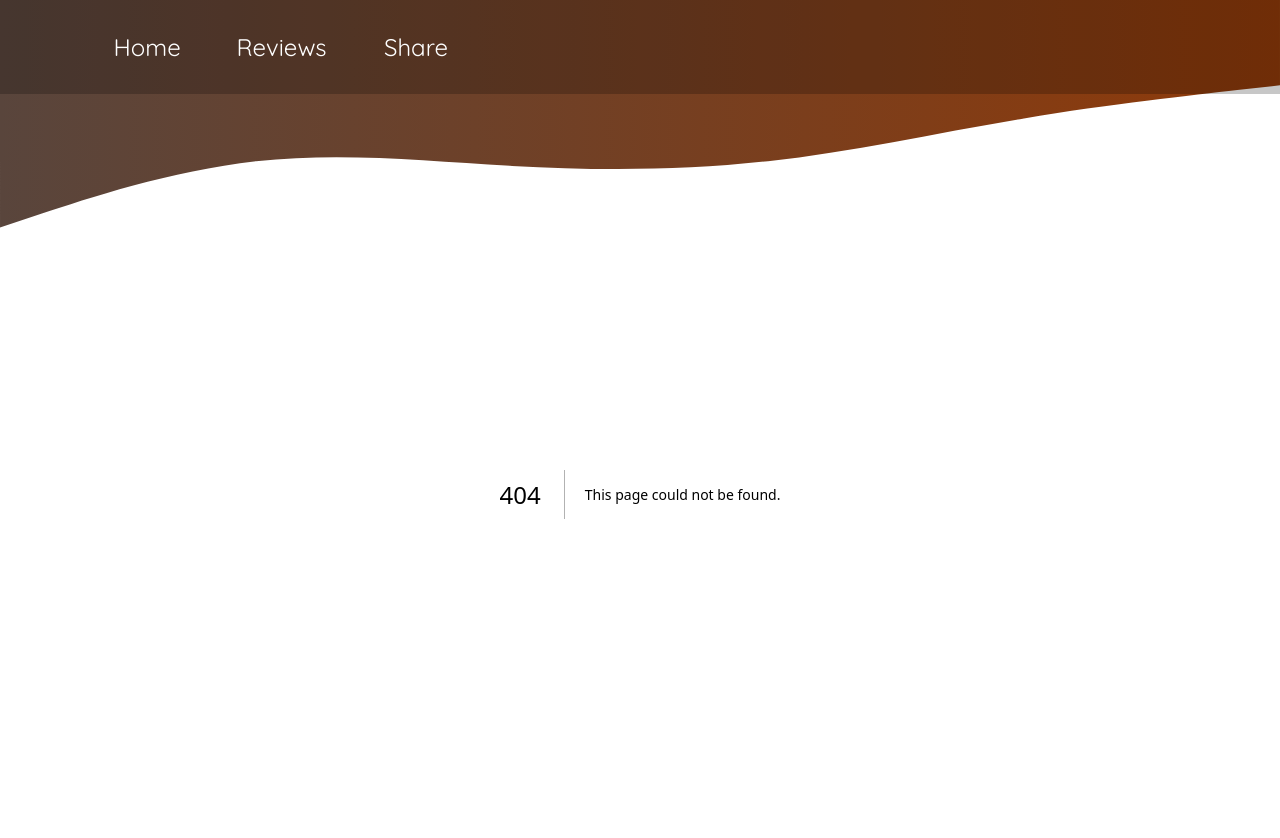
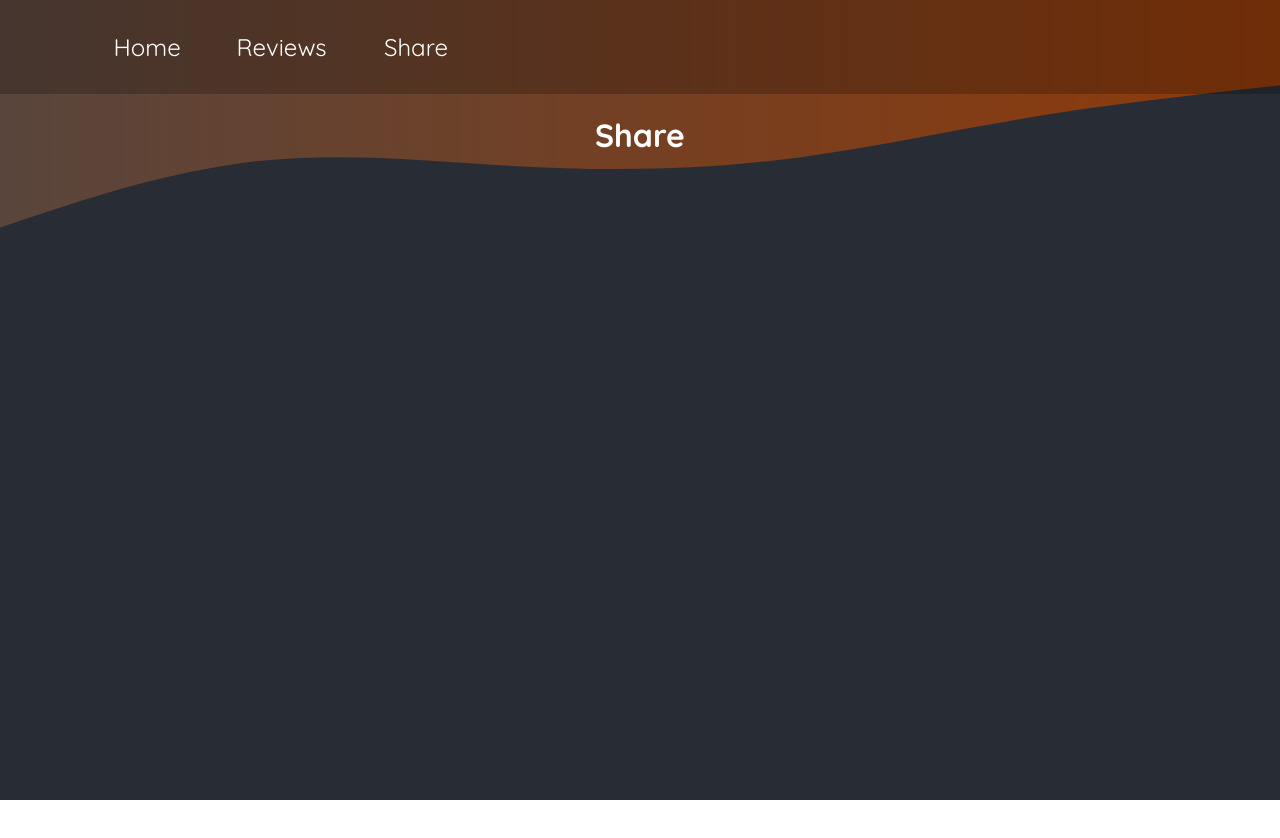
Before and after one commit to sean-xiao-zhao7/nextjs-meals, a Next.js app: page /share in a window 1280 px wide. Before the commit this address had no page. Shown: the top 838 px of the page. After the commit the page ends 800 px from the top, so only its background shows below. Built offline with nearby package versions, Linux system fonts and the light colour scheme.

Commit message:
Change reviews/share to social

```diff
--- a/app/layout.tsx
+++ b/app/layout.tsx
@@ -56,7 +56,7 @@ export default function RootLayout({ children }: { children: any }) {
                         <Link href={"/reviews"}>Reviews</Link>
                     </li>
                     <li>
-                        <Link href={"/community"}>Share</Link>
+                        <Link href={"/share"}>Share</Link>
                     </li>
                 </menu>
                 {children}
--- a/app/page.tsx
+++ b/app/page.tsx
@@ -1,7 +1,7 @@
 export default function App() {
     return (
         <main>
-            <h1 style={{ color: "white", textAlign: "center" }}>Home page</h1>
+            <h1 style={{ color: "white", textAlign: "center" }}>Home</h1>
         </main>
     );
 }
--- a/app/reviews/share/page.tsx
+++ b/app/reviews/social/page.tsx
@@ -1,8 +1,8 @@
-export default function Share() {
+export default function Social() {
     return (
         <main>
             <h1 style={{ color: "white", textAlign: "center" }}>
-                Share this joint!
+                Review social
             </h1>
         </main>
     );
--- /dev/null
+++ b/app/share/page.tsx
@@ -0,0 +1,7 @@
+export default function Share() {
+    return (
+        <main>
+            <h1 style={{ color: "white", textAlign: "center" }}>Share</h1>
+        </main>
+    );
+}
```
Also changed, not shown: app/community/page.tsx (deleted, +0 -9 lines).
